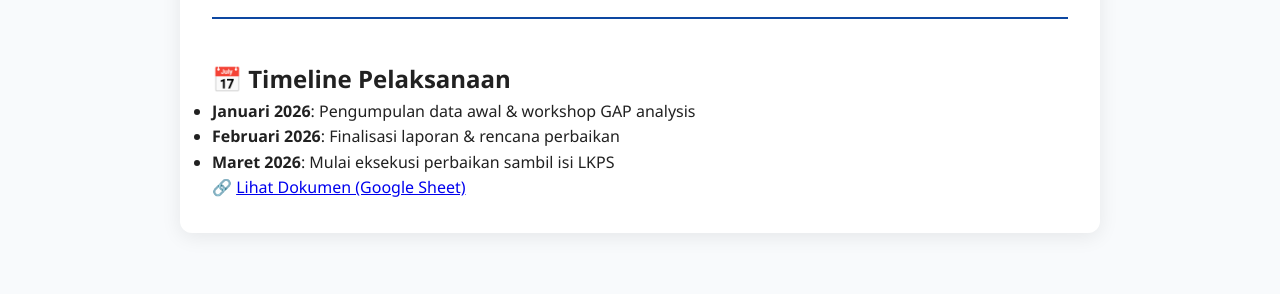
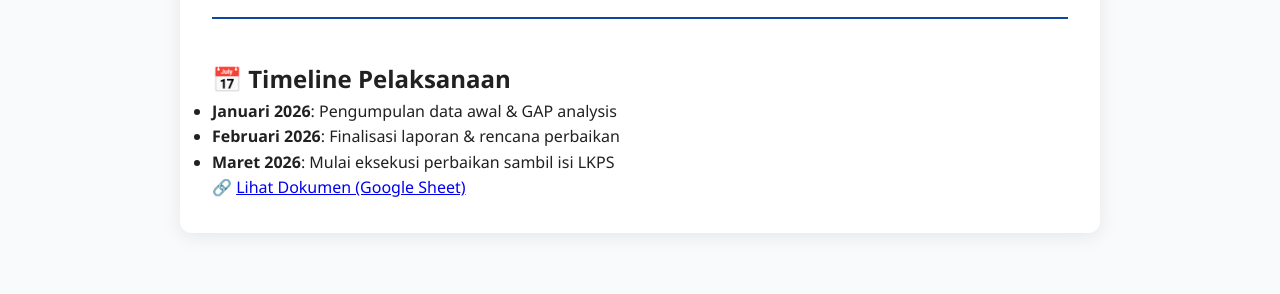
Before and after one commit to portal-psbm/aksibm-26, a Jekyll site: the page built from gap-analysis.md, in a window 1280 px wide and 1314 px high. Shown: the part 948-1242 px from the top of the window. Built offline with Jekyll 4.4.1, drawn with Linux system fonts in a browser that asks for light colours.

Commit message:
Update GAP Analysis

```diff
--- a/gap-analysis.md
+++ b/gap-analysis.md
@@ -29,7 +29,7 @@ permalink: /gap-analysis/
 <br>
 
 ## 📅 Timeline Pelaksanaan
-- **Januari 2026**: Pengumpulan data awal & workshop GAP analysis
+- **Januari 2026**: Pengumpulan data awal & GAP analysis
 - **Februari 2026**: Finalisasi laporan & rencana perbaikan
 - **Maret 2026**: Mulai eksekusi perbaikan sambil isi LKPS
 
```
